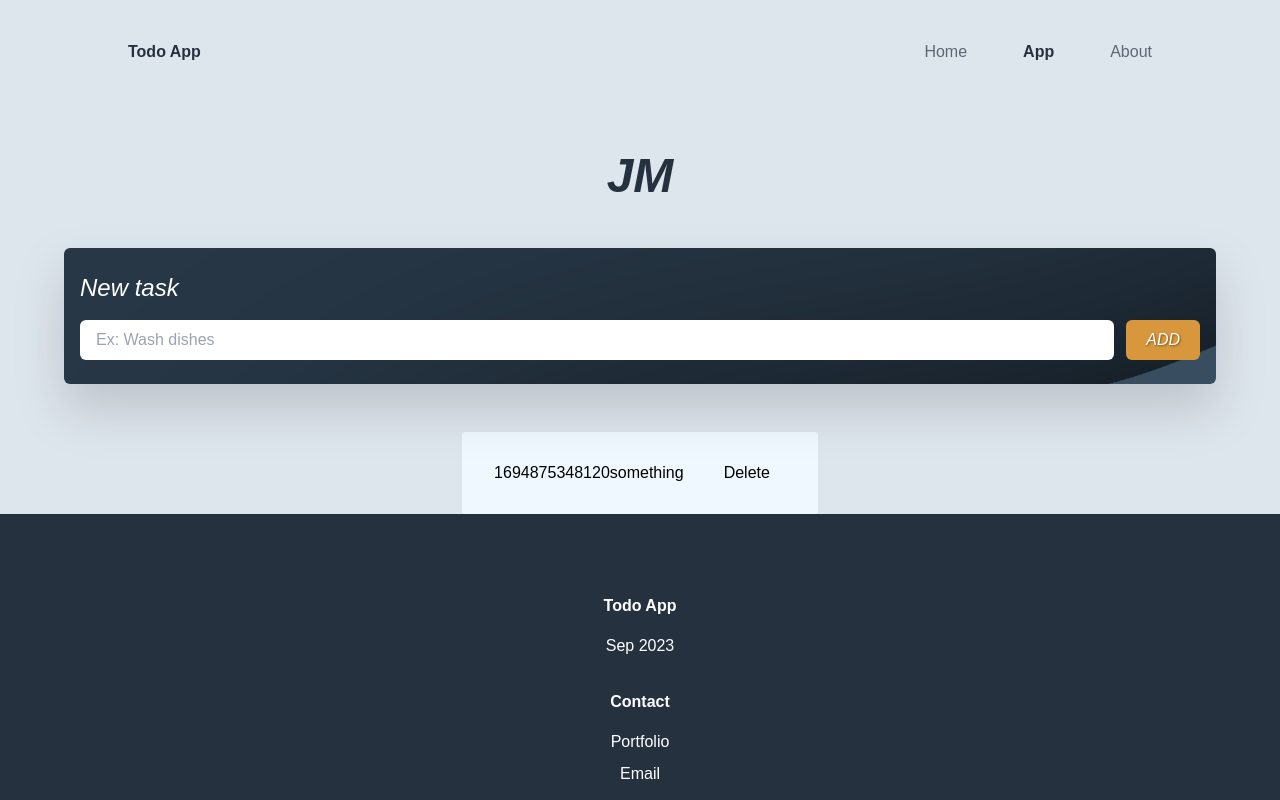
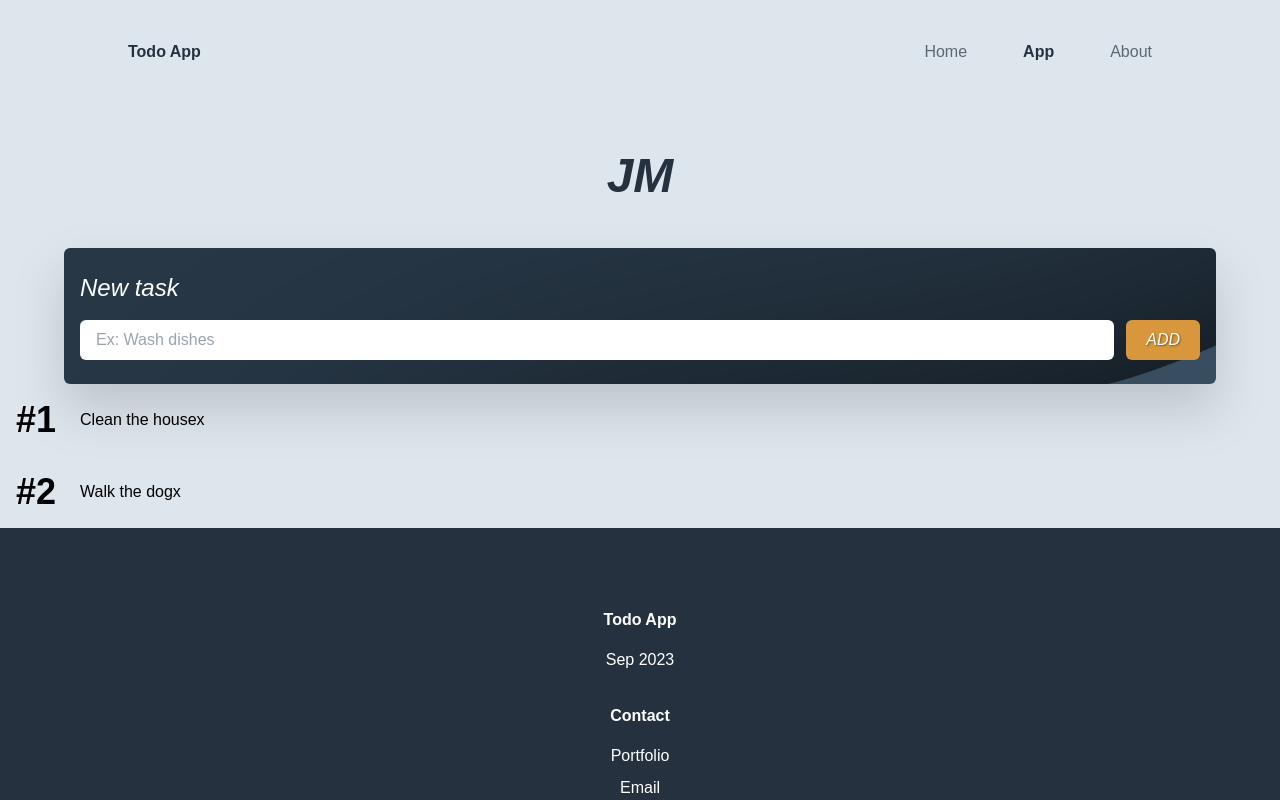
Before and after one commit to JooseMM/angular-todo, an Angular app: page /home in a window 1280 px wide. Both pictures are taken after a click on the button "START NOW". Shown: the top 800 px of the page. Built offline with nearby package versions, Linux system fonts and the light colour scheme.

Commit message:
add form submit logic

```diff
--- a/src/app/Components/task-list/task-list.component.css
+++ /dev/null
@@ -1,23 +0,0 @@
-ul {
-  color: black;
-  list-style: none;
-  padding: 0;
-  margin-inline: 0;
-  display: flex;
-  justify-content: center;
-  flex-direction: column;
-  align-items: center;
-}
-li {
-  margin-top: 3rem;
-  background-color: aliceblue;
-  border-radius: 0.2rem;
-  padding-block: 1.5rem;
-  padding-inline: 2rem;
-}
-
-.btn-delete {
-  margin-left: 1.5rem;
-  padding-inline: 1rem;
-  padding-block: 0.3rem;
-}
--- a/src/app/Components/task-list/task-list.component.html
+++ b/src/app/Components/task-list/task-list.component.html
@@ -1,6 +1,7 @@
-<ul>
-  <li *ngFor="let item of list">
-    <span>{{item.id}}</span><span>{{item.task}}</span><span>{{ item.complete ? "completed" : null }}</span>
-    <button class="btn-delete" (click)="deleteTask(item.id)">Delete</button>
-  </li>
-</ul>
+
+  <ul>
+    <li *ngFor="let item of list; let i = index" class="py-4 px-4 flex items-center">
+      <span class="font-black text-4xl mr-6">#{{i+1}}</span><span class="truncate max-w-[150px]">{{item.task}}</span>
+      <button class="btn-delete" (click)="deleteTask(item.id)">x</button>
+    </li>
+  </ul>
--- a/src/app/Components/task-list/task-list.component.ts
+++ b/src/app/Components/task-list/task-list.component.ts
@@ -5,7 +5,6 @@ import { DataService } from '../../data.service';
 @Component({
   selector: 'app-task-list',
   templateUrl: './task-list.component.html',
-  styleUrls: ['./task-list.component.css'],
 })
 export class TaskListComponent {
   list: ListType[] = [];
--- a/src/app/app.module.ts
+++ b/src/app/app.module.ts
@@ -8,6 +8,7 @@ import { NavbarComponent } from './Components/navbar/navbar.component';
 import { FooterComponent } from './Components/footer/footer.component';
 import { TaskFormComponent } from './task-form/task-form.component';
 import { ApplicationComponent } from './Components/pages/application/application.component';
+import { FormsModule } from '@angular/forms';
 
 @NgModule({
   declarations: [
@@ -19,7 +20,7 @@ import { ApplicationComponent } from './Components/pages/application/application
     TaskFormComponent,
     ApplicationComponent,
   ],
-  imports: [BrowserModule, AppRoutingModule],
+  imports: [BrowserModule, AppRoutingModule, FormsModule],
   providers: [],
   bootstrap: [AppComponent],
 })
--- a/src/app/data.service.ts
+++ b/src/app/data.service.ts
@@ -8,11 +8,20 @@ export class DataService {
   protected dataBase: ListType[] = [
     {
       id: new Date().getTime(),
-      task: 'something',
+      task: 'Clean the house',
+      complete: false,
+    },
+    {
+      id: new Date().getTime(),
+      task: 'Walk the dog',
       complete: false,
     },
   ];
   constructor() {}
+
+  submit(newTask: string) {
+    console.log(newTask);
+  }
 
   getAllData(): ListType[] {
     return this.dataBase;
--- a/src/app/task-form/task-form.component.html
+++ /dev/null
@@ -1,11 +0,0 @@
-<main class="flex flex-col items-center ">
-  <h2 class="my-12 font-bold text-5xl italic text-very-dark-blue">JM</h2>
-  <form class="py-6  w-[90%] rounded-md background drop-shadow-2xl">
-    <label for="addTask"><h1 class="text-2xl font-medium text-white italic pl-4">New task</h1></label>
-
-      <div class="flex flex-nowrap items-center mt-4 px-4 w-full">
-          <input type="text" id="addTask" placeholder="Ex: Wash dishes" #newTask  class="py-2 px-4 rounded-md w-full"/>
-          <button class="bg-orange-btn ml-3 py-2 px-5 rounded-md text-white font-medium italic text-shadow" (click)="addNewTask(newTask.value)">ADD</button>
-        </div>
-  </form>
-</main>
--- a/src/app/task-form/task-form.component.ts
+++ b/src/app/task-form/task-form.component.ts
@@ -4,17 +4,50 @@ import { DataService } from '../data.service';
 
 @Component({
   selector: 'app-task-form',
-  templateUrl: 'task-form.component.html',
+  template: ` <main class="flex flex-col items-center ">
+    <h2 class="my-12 font-bold text-5xl italic text-very-dark-blue">JM</h2>
+    <form
+      (submit)="submit()"
+      #basicForm="ngForm"
+      class="py-6  w-[90%] rounded-md background drop-shadow-2xl"
+    >
+      <label for="new-task"
+        ><h1 class="text-2xl font-medium text-white italic pl-4">
+          New task
+        </h1></label
+      >
+
+      <div class="flex flex-nowrap items-center mt-4 px-4 w-full">
+        <input
+          [(ngModel)]="newTask"
+          name="task"
+          required
+          type="text"
+          id="Task"
+          placeholder="Ex: Wash dishes"
+          class="py-2 px-4 rounded-md w-full"
+        />
+        <button
+          type="submit"
+          class="bg-orange-btn ml-3 py-2 px-5 rounded-md text-white font-medium italic text-shadow"
+        >
+          ADD
+        </button>
+      </div>
+    </form>
+  </main>`,
 })
 export class TaskFormComponent {
+  public newTask: string;
   list: ListType[] = [];
   dataService: DataService = inject(DataService);
+  constructor() {
+    this.newTask = '';
+  }
 
-  addNewTask = (task: string) => {
-    this.dataService.addData(task);
+  submit() {
+    this.dataService.addData(this.newTask);
     this.list = this.dataService.getAllData();
-  };
-  preventDefault = (event: Event) => {
-    event.preventDefault();
-  };
+    this.newTask = '';
+  }
 }
```
Also changed, not shown: src/styles.css (+24 -0 lines).
